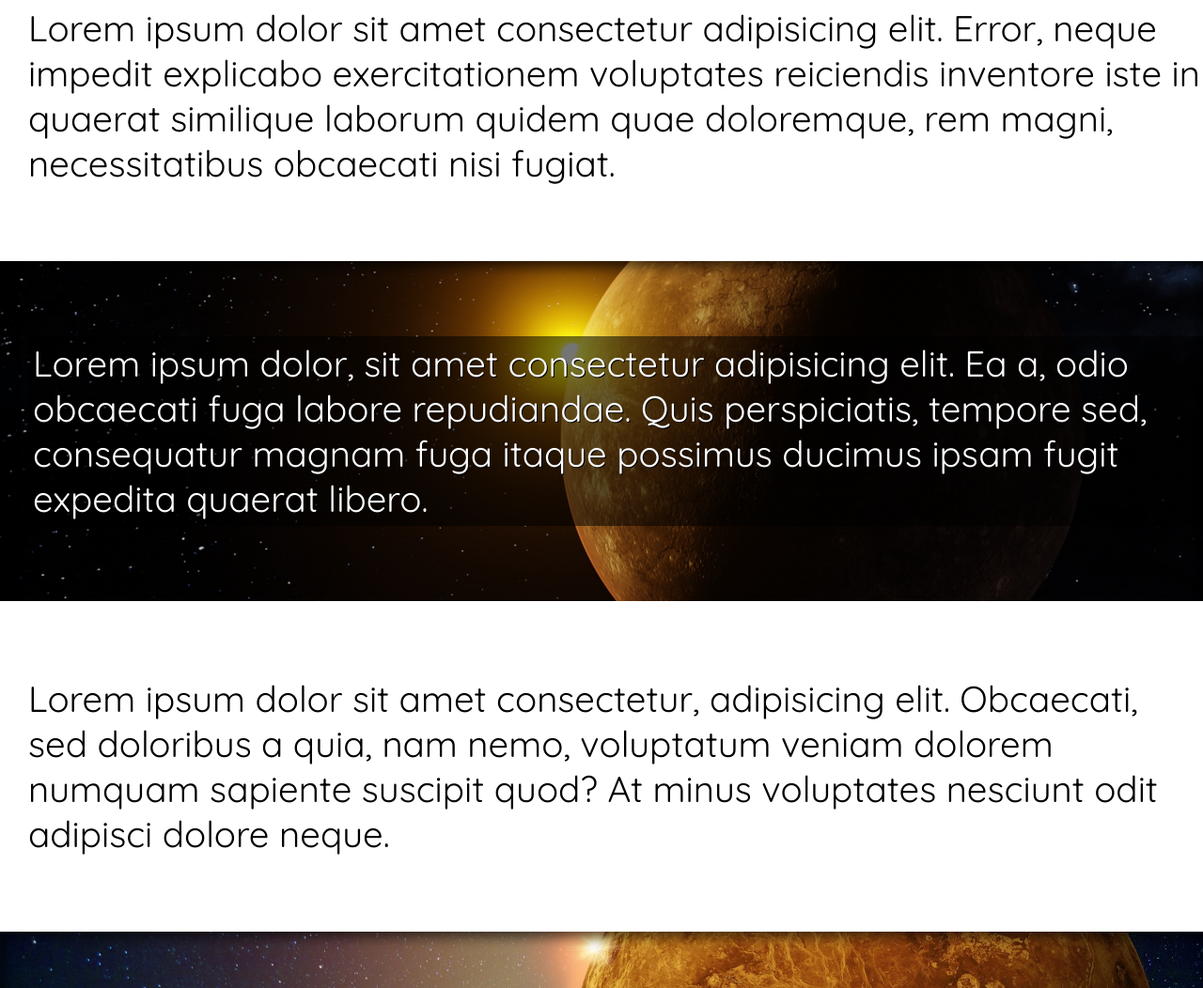
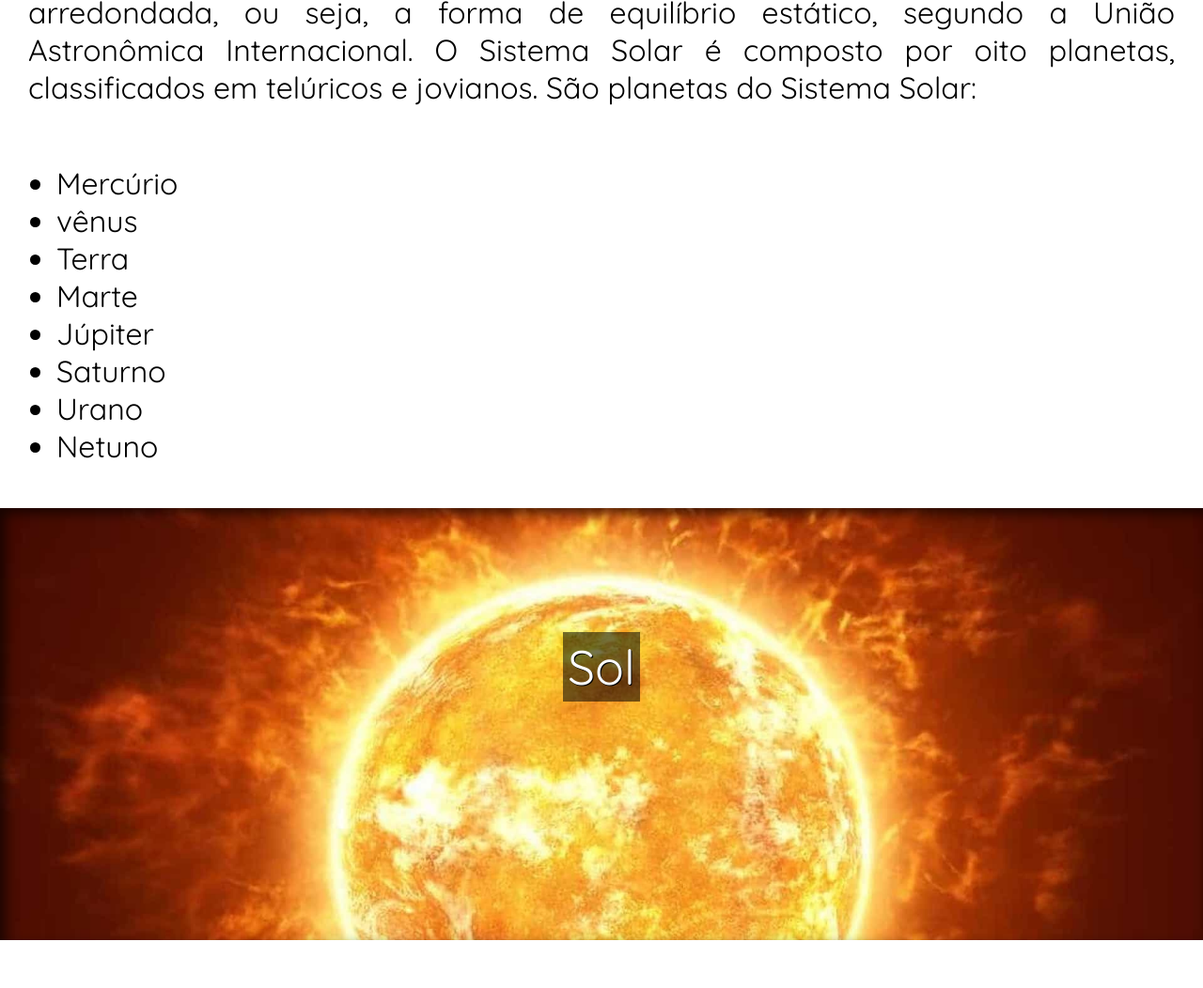
Before and after one commit to JhonattanRoger/Efeito-Parallax, a plain HTML site: page index.html in a window 1280 px wide. Shown: the part 1748-2800 px from the top of the page at 94% size. Drawn offline with Linux system fonts and the light colour scheme.

Commit message:
Finalizando e publicando

```diff
--- a/estilo/style.css
+++ b/estilo/style.css
@@ -24,19 +24,17 @@ html, body {
 
 header {
     background-color: black;
+    background-size: cover;
     color: white;
     text-align: center;
     font-family: var(--font2);
-    font-size: 6vw;
+    font-size: 3vw;
 }
 
 header > h1 {
     padding-top: 50px;
+    padding-bottom: 25px;
     font-variant: small-caps;
-}
-
-header > p {
-    padding-bottom: 50px;
 }
 
 header a, footer a {
@@ -50,31 +48,59 @@ header a:hover, footer a:hover {
 }
 
 section {
-    padding-top: 10vh;
-    padding-bottom: 10vh;
+    padding-top: 4vh;
+    padding-bottom: 16vh;
     padding-left: 30px;
+    padding-right: 30px;
     font-family: var(--font3);
-    font-size: 3vw;
+    font-size: 2em;
 }
 
+section > p  {
+    padding-bottom: 1em;
+}
+
+
 section.normal {
+    height: 500px;
     background-color: white;
     color: black;
+    text-align: justify;
+    padding-top: 50px;
 }
 
 section.imagem {
+    height: 300px;
     background-color: rgb(44, 41, 41);
     color: white;
     box-shadow: inset 6px 6px 13px 0 rgba(0, 0, 0, 0.63);
     background-size: cover;
     background-attachment: fixed;
+    text-align: center;
+    font-weight: 400;
+
+}
+
+section.centralizar {
+    padding-top: 350px;
+
+}
+
+section.normal > ul {
+
+    margin-top: 30px;
+    padding-left: 30px;
+
 }
 
 section.imagem > p {
     display: inline-block;
+    margin-top: 100px;
     padding: 5px;
     background-color: rgba(0, 0, 0, 0.541);
     text-shadow: 1px 1px 0 black;
+    font-size: 4vw;
+
 
 }
 
--- a/index.html
+++ b/index.html
@@ -10,126 +10,174 @@
 </head>
 <body>
     <header>
+
         <h1>Sistema Solar</h1>
     </header>
 
     <main>
-        <section class="normal">
+        <section class="normal centralizar">
             <p>
-                Lorem ipsum dolor sit amet consectetur, adipisicing elit. Quibusdam recusandae adipisci doloremque beatae aspernatur a placeat saepe hic dolorum doloribus reiciendis sequi, sunt ratione officiis ipsam. Non exercitationem veniam ipsam?
+                Os planetas do Sistema Solar são corpos celestes que, juntamente com asteroides, cometas, meteoros e satélites naturais, formam-no. Existem oito planetas nesse sistema
             </p>
         </section>
 
         <section class="imagem" id="planetas">
             <p>
-                Lorem ipsum dolor sit amet consectetur adipisicing elit. Iste, dolore. Ducimus voluptates placeat, molestiae dignissimos perferendis in officiis incidunt neque aliquam obcaecati beatae cumque facere tenetur non, libero quibusdam vero!
+               Planetas
             </p>
         </section>
 
         <section class="normal">
             <p>
-                Lorem ipsum dolor sit amet consectetur adipisicing elit. Explicabo accusantium, eum voluptas fuga cupiditate, placeat ipsum amet ipsam quo tempore a deleniti. Atque dolores repudiandae totam deleniti reiciendis molestias exercitationem.
+                Os planetas do Sistema Solar são corpos celestes que orbitam o Sol com massa suficiente para que a sua própria gravidade possibilite que assumam uma forma arredondada, ou seja, a forma de equilíbrio estático, segundo a União Astronômica Internacional. O Sistema Solar é composto por oito planetas, classificados em telúricos e jovianos. São planetas do Sistema Solar:
+
+
             </p>
+
+            <ul>
+                <li>Mercúrio</li>
+                <li>vênus</li>
+                <li>Terra</li>
+                <li>Marte</li>
+                <li>Júpiter</li>
+                <li>Saturno</li>
+                <li>Urano</li>
+                <li>Netuno</li>
+            </ul>
         </section>
 
         <section class="imagem"  id="sol">
             <p>
-                Lorem, ipsum dolor sit amet consectetur adipisicing elit. Pariatur in deleniti reprehenderit non facere at mollitia quibusdam! Eligendi deleniti ab reprehenderit minus, soluta asperiores aperiam veniam quo temporibus, libero nemo!
+              Sol
             </p>
         </section>
 
         <section class="normal">
             <p>
-                Lorem ipsum dolor sit amet consectetur adipisicing elit. Error, neque impedit explicabo exercitationem voluptates reiciendis inventore iste in quaerat similique laborum quidem quae doloremque, rem magni, necessitatibus obcaecati nisi fugiat.
+                O Sol formou-se no centro de uma nebulosa por meio da rotação da nuvem, que, ao contrair-se, devido à gravidade, entrou em colapso. Alguns planetas formaram-se nas regiões mais externas, cuja temperatura é menor (substâncias voláteis são condensadas), e outros em regiões mais internas, cuja temperatura é maior (substâncias voláteis perdem-se).
             </p>
+
+            <ul>
+                <li>
+                    <strong>Telúricos, terrestres ou rochosos:</strong> correspondem aos quatro planetas mais próximos do Sol (mais densos), constituídos de ferro, metais pesados e rocha. São eles: Mercúrio, Vênus, Terra e Marte.
+                </li>
+                <li>
+                    <strong>Jovianos, gigantes ou gasosos:</strong> correspondem aos quatro planetas (menos densos) mais distantes do Sol, constituídos de gases como hélio e hidrogênio. São eles: Júpiter, Saturno, Urano e Netuno.
+                </li>
+            </ul>
         </section>
 
         <section class="imagem" id="mercurio">
             <p>
-                Lorem ipsum dolor, sit amet consectetur adipisicing elit. Ea a, odio obcaecati fuga labore repudiandae. Quis perspiciatis, tempore sed, consequatur magnam fuga itaque possimus ducimus ipsam fugit expedita quaerat libero.
+               Mercúrio
             </p>
         </section>
 
         <section class="normal">
             <p>
-                Lorem ipsum dolor sit amet consectetur, adipisicing elit. Obcaecati, sed doloribus a quia, nam nemo, voluptatum veniam dolorem numquam sapiente suscipit quod? At minus voluptates nesciunt odit adipisci dolore neque.
+                Mercúrio é o planeta mais próximo do Sol, cerca de 57.910.000 km, e é o que possui a menor massa, ou seja, é o menor entre os planetas do Sistema Solar. A temperatura na sua superfície pode chegar, durante o período diurno, a 550ºC.
+            </p>
+            <p>
+                O planeta tem em sua composição silicatos e basaltos, o que o assemelha à Terra. Mercúrio não possui satélites, e sua superfície é repleta de crateras resultantes de meteoritos que colidiram com o planeta. Sua atmosfera é composta, em sua maior parte, por hélio e, em pouca quantidade, por hidrogênio.
             </p>
         </section>
         <section class="imagem" id="venus">
             <p>
-                Lorem ipsum dolor, sit amet consectetur adipisicing elit. Ea a, odio obcaecati fuga labore repudiandae. Quis perspiciatis, tempore sed, consequatur magnam fuga itaque possimus ducimus ipsam fugit expedita quaerat libero.
+               Vênus
             </p>
         </section>
 
         <section class="normal">
             <p>
-                Lorem ipsum dolor sit amet consectetur, adipisicing elit. Obcaecati, sed doloribus a quia, nam nemo, voluptatum veniam dolorem numquam sapiente suscipit quod? At minus voluptates nesciunt odit adipisci dolore neque.
+                Também conhecido como Estrela Dalva, é o segundo planeta em relação ao Sol, estando, aproximadamente, a 108.200.000 km de distância. É um planeta de fácil visibilidade, antes do nascer ou depois do pôr do Sol, a olho nu.
+            </p>
+            <p>
+                Suas características assemelham-se às da Terra, especialmente a massa, diâmetro e a gravidade. Outra semelhança com o nosso planeta encontra-se na atmosfera, composta por gás carbônico, nitrogênio e vapor d'água. É constituído de silicatos e basaltos.
+            </p>
+            <p>
+                Apesar dessas semelhanças, o planeta não apresenta condições para existência de vida, devido à grande concentração de gás carbônico que mantém a temperatura do planeta a mais de 460ºC. Não possui satélites naturais.
             </p>
         </section>
         <section class="imagem" id="terra">
             <p>
-                Lorem ipsum dolor, sit amet consectetur adipisicing elit. Ea a, odio obcaecati fuga labore repudiandae. Quis perspiciatis, tempore sed, consequatur magnam fuga itaque possimus ducimus ipsam fugit expedita quaerat libero.
+              Terra
             </p>
         </section>
 
         <section class="normal">
             <p>
-                Lorem ipsum dolor sit amet consectetur, adipisicing elit. Obcaecati, sed doloribus a quia, nam nemo, voluptatum veniam dolorem numquam sapiente suscipit quod? At minus voluptates nesciunt odit adipisci dolore neque.
+                Terra é o terceiro planeta na ordem de proximidade com o Sol, encontrando-se a 149.600.000 km de distância desse. É o planeta que apresenta condições favoráveis à existência de vida. Sua atmosfera é composta por nitrogênio, oxigênio, vapor d'água e outros gases em menor quantidade.
+            </p>
+            <p>
+                Possui temperatura média de 14ºC. É constituído por silicatos e basaltos, e sua estrutura interna divide-se em núcleo, manto e crosta terrestre. O planeta possui apenas um satélite natural, a Lua, que se encontra a cerca de 384.400 km de distância dele.
             </p>
         </section>
         <section class="imagem" id="marte">
             <p>
-                Lorem ipsum dolor, sit amet consectetur adipisicing elit. Ea a, odio obcaecati fuga labore repudiandae. Quis perspiciatis, tempore sed, consequatur magnam fuga itaque possimus ducimus ipsam fugit expedita quaerat libero.
+               Marte
             </p>
         </section>
 
         <section class="normal">
             <p>
-                Lorem ipsum dolor sit amet consectetur, adipisicing elit. Obcaecati, sed doloribus a quia, nam nemo, voluptatum veniam dolorem numquam sapiente suscipit quod? At minus voluptates nesciunt odit adipisci dolore neque.
+                Também chamado de Planeta Vermelho, é o quarto planeta na ordem em relação ao Sol, estando a, aproximadamente, 227.940.000 km de distância dele. É um dos planetas que também apresentam condições de ser visto a olho nu. É constituído por silicatos e basaltos, e sua atmosfera é composta basicamente por gás carbônico, nitrogênio e alguns vestígios de oxigênio, monóxido de carbono e vapor d'água.
+            </p>
+            <p>
+                A atmosfera menos espessa propicia uma variação de temperatura entre -76ºC e -10ºC. O solo de Marte é repleto de crateras formadas pelo impacto de meteoritos. Esse solo é rico em ferro e silício, o que dá a coloração avermelhada ao planeta. Marte possui dois satélites naturais.
             </p>
         </section>
         <section class="imagem" id="jupiter">
             <p>
-                Lorem ipsum dolor, sit amet consectetur adipisicing elit. Ea a, odio obcaecati fuga labore repudiandae. Quis perspiciatis, tempore sed, consequatur magnam fuga itaque possimus ducimus ipsam fugit expedita quaerat libero.
+               Júpiter
             </p>
         </section>
 
         <section class="normal">
             <p>
-                Lorem ipsum dolor sit amet consectetur, adipisicing elit. Obcaecati, sed doloribus a quia, nam nemo, voluptatum veniam dolorem numquam sapiente suscipit quod? At minus voluptates nesciunt odit adipisci dolore neque.
+                Júpiter é o maior planeta do Sistema Solar possuindo uma massa 318 vezes maior que a da Terra. Diferente dos quatro planetas mais próximos ao Sol, Júpiter é constituído de gases como hidrogênio, hélio, metano, amônia e vestígios de vapor d'água.
+            </p>
+            <p>
+                O planeta encontra-se a, aproximadamente, 778.330.000 km do Sol, e é conhecido como o Gigante Gasoso. A temperatura em sua superfície é muito baixa, chegando -100ºC. Júpiter é formado por anéis constituídos de poeira fina e possui 16 satélites naturais.
             </p>
         </section>
         <section class="imagem" id="saturno">
             <p>
-                Lorem ipsum dolor, sit amet consectetur adipisicing elit. Ea a, odio obcaecati fuga labore repudiandae. Quis perspiciatis, tempore sed, consequatur magnam fuga itaque possimus ducimus ipsam fugit expedita quaerat libero.
+               Saturno
             </p>
         </section>
 
         <section class="normal">
             <p>
-                Lorem ipsum dolor sit amet consectetur, adipisicing elit. Obcaecati, sed doloribus a quia, nam nemo, voluptatum veniam dolorem numquam sapiente suscipit quod? At minus voluptates nesciunt odit adipisci dolore neque.
+                Saturno encontra-se a, aproximadamente, 1.429.400.000 km do Sol e é o segundo maior planeta do Sistema Solar. Sua composição assemelha-se à de Júpiter: hidrogênio, hélio, metano, amônia e vestígios de vapor d'água. A temperatura em Saturno pode chegar a -140ºC. Esse planeta é muito conhecido pelos seus anéis, compostos por gelo, que refletem até 80% da radiação solar. Saturno possui 18 satélites naturais, sendo o maior deles conhecido como Titã.
             </p>
         </section>
         <section class="imagem" id="urano">
             <p>
-                Lorem ipsum dolor, sit amet consectetur adipisicing elit. Ea a, odio obcaecati fuga labore repudiandae. Quis perspiciatis, tempore sed, consequatur magnam fuga itaque possimus ducimus ipsam fugit expedita quaerat libero.
+              Urano
             </p>
         </section>
 
         <section class="normal">
             <p>
-                Lorem ipsum dolor sit amet consectetur, adipisicing elit. Obcaecati, sed doloribus a quia, nam nemo, voluptatum veniam dolorem numquam sapiente suscipit quod? At minus voluptates nesciunt odit adipisci dolore neque.
+                Urano, um dos planetas gasosos, é o terceiro maior planeta do Sistema Solar, estando a, aproximadamente, 2.880.990.000 km do Sol. Suas características assemelham-se às de Júpiter e Saturno.
             </p>
+            <p>
+                É constituído por gases como hidrogênio, hélio e metano, que lhe confere a cor azulada. A temperatura no planeta pode chegar a -200ºC. O planeta possui um sistema de anéis, descoberto em 1977, e possui cerca de 27 satélites naturais. O planeta possui também, aproximadamente, 27 luas.
+            </p>
+
         </section>
         <section class="imagem" id="netuno">
             <p>
-                Lorem ipsum dolor, sit amet consectetur adipisicing elit. Ea a, odio obcaecati fuga labore repudiandae. Quis perspiciatis, tempore sed, consequatur magnam fuga itaque possimus ducimus ipsam fugit expedita quaerat libero.
+               Netuno
             </p>
         </section>
 
         <section class="normal">
             <p>
-                Lorem ipsum dolor sit amet consectetur, adipisicing elit. Obcaecati, sed doloribus a quia, nam nemo, voluptatum veniam dolorem numquam sapiente suscipit quod? At minus voluptates nesciunt odit adipisci dolore neque.
+                Netuno foi descoberto em 1845 e não pode ser visto a olho nu. É o último planeta do Sistema Solar em relação ao Sol, estando a cerca de 4.504.300.000 km de distância desse.
+            </p>
+            <p>
+                Sua composição assemelha-se a dos demais planetas gasosos, sendo constituído por gases como o hidrogênio, hélio, e metano. A temperatura no planeta é extremamente baixa, chegando a -218ºC. O planeta possui cerca de 13 satélites naturais e também apresenta um sistema de anéis.
             </p>
         </section>
     </main>
```
Also changed, not shown: 1 other file.
